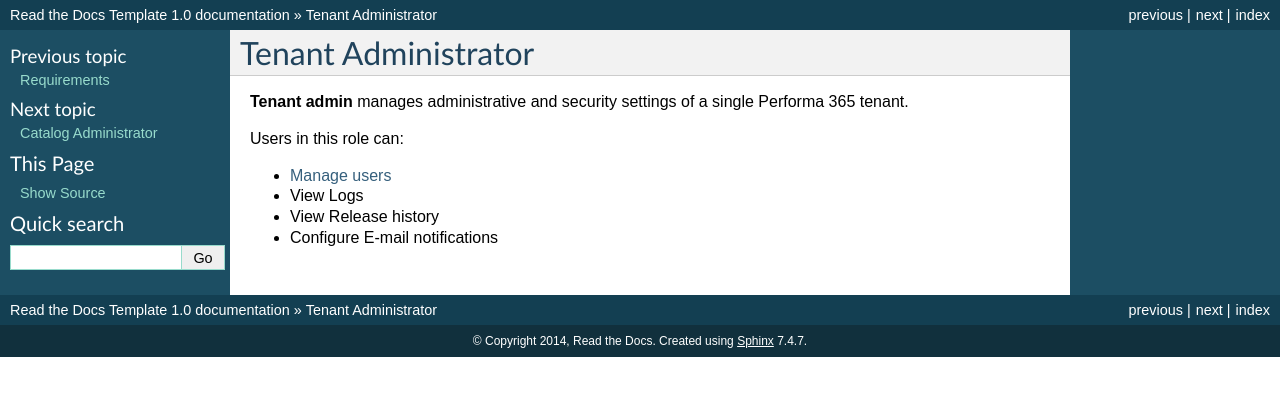
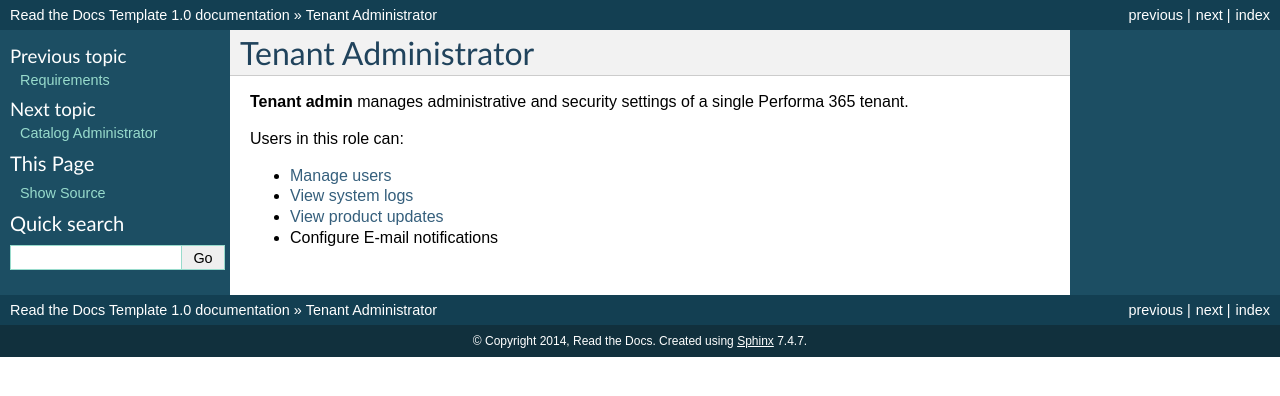
Before and after one commit to pslisko/performa365docs, a Sphinx documentation site: the page built from docs/gettoknow/tenant_administrator.rst, in a window 1280 px wide. Shown: the top 396 px of the page. Built offline with Sphinx 7.4.7, drawn with Linux system fonts in a browser that asks for light colours; pages that are not in the unit, such as notebooks, are missing from menus.

Commit message:
Update tenant_administrator.rst

```diff
--- a/docs/gettoknow/tenant_administrator.rst
+++ b/docs/gettoknow/tenant_administrator.rst
@@ -9,6 +9,6 @@ Tenant Administrator
 Users in this role can:
 
 * :ref:`Manage users <manage_users>`
-* View Logs
-* View Release history
+* :ref:`View system logs <view_logs>`
+* :ref:`View product updates <product_updates>`
 * Configure E-mail notifications
```
